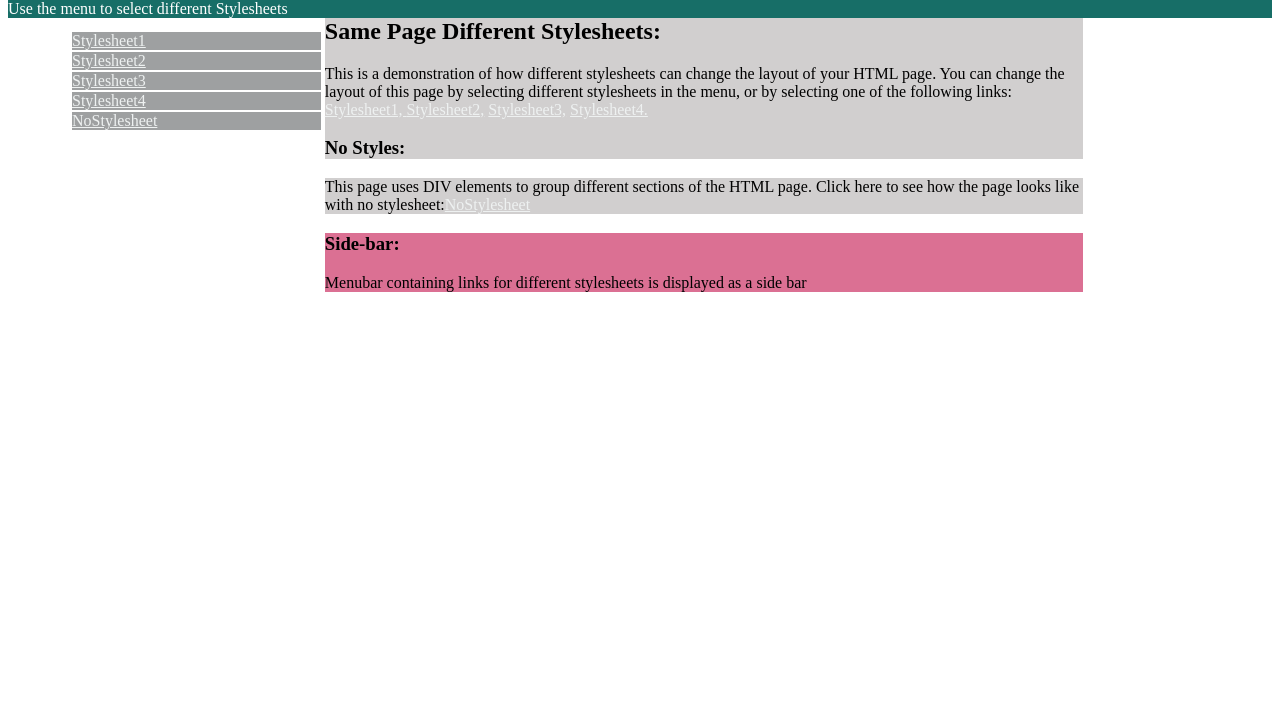
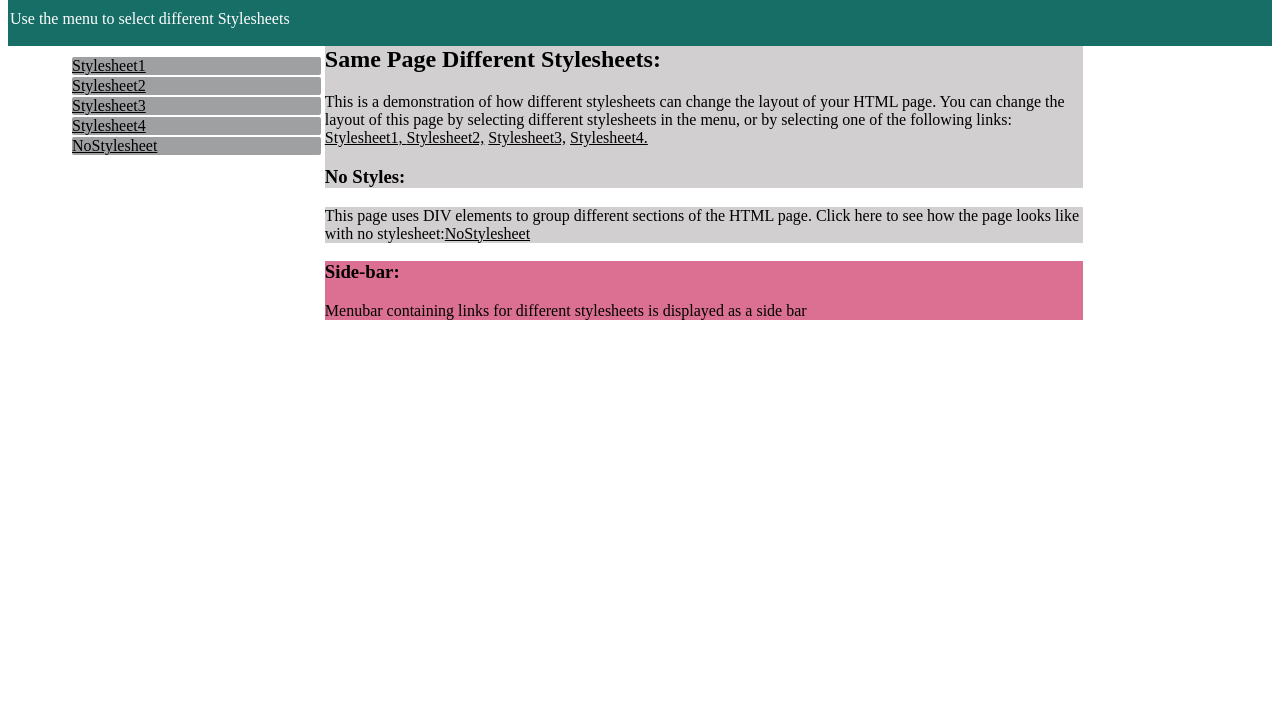
Before and after one commit to Sravanthi2727/WppLab4, a plain HTML site: page index1.html in a window 1280 px wide. Shown: the part 80-800 px from the top of the page. Drawn offline with Linux system fonts and the light colour scheme.

Commit message:
changes made

```diff
--- a/style1.css
+++ b/style1.css
@@ -1,46 +1,48 @@
-.head{
+.head {
   background-color: rgb(23, 110, 103);
   color: white;
+  padding: 2px;
 }
 
-.body-side{
+.body-side {
   display: flex;
 }
 
-ul{
+ul {
   padding: 0px;
 }
 
-li{
+li {
   background-color: rgb(158, 160, 161);
   list-style: none;
   margin: 2px;
+  border-radius: 2px;
 }
 
-a{
-    color: rgb(238, 241, 241);
-
+a {
+  color: black;
 }
 
-li:hover{
+li:hover {
   background-color: rgb(192, 187, 187);
 }
 
-.b1, .b2{
+.b1,
+.b2 {
   background-color: rgb(209, 207, 207);
 }
 
-.b3{
+.b3 {
   background-color: palevioletred;
 }
 
-.side{
-    margin:-18px 2px 0px 62px ;
+.side {
+  margin: -5px 2px 0px 62px;
   width: 20%;
   align-items: right;
 }
 
-.body{
+.body {
   width: 60%;
-    margin-top: -36px;
+  margin-top: -19.5px;
 }
```
Lines whose indentation alone changed are shown as unchanged.
